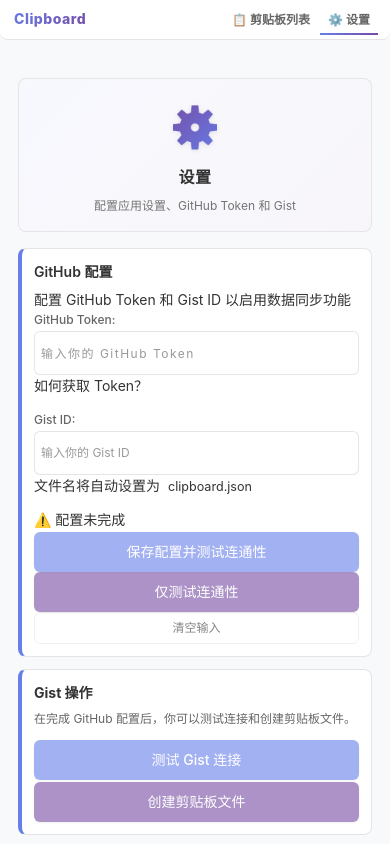
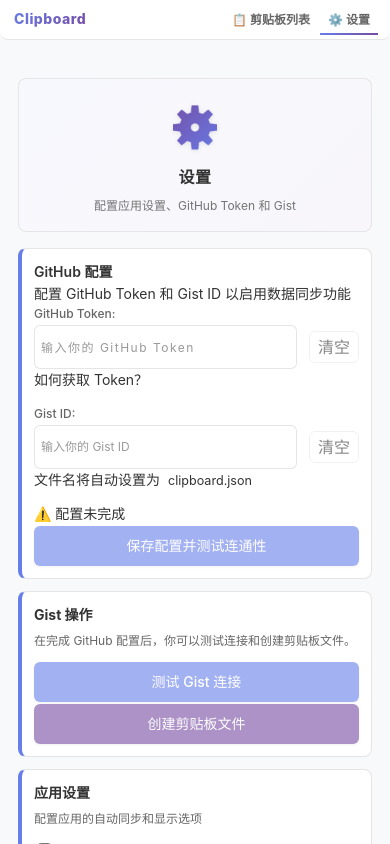
Before and after one commit to life1st/clipboard, a React (Vite) app: page /settings in a window 390 px wide. Shown: the top 844 px of the page. Built offline with nearby package versions, Linux system fonts and the light colour scheme.

Commit message:
feat: 配置流程 & 粘贴检测优化

```diff
--- a/package.json
+++ b/package.json
@@ -15,6 +15,7 @@
   },
   "dependencies": {
     "axios": "1.11.0",
+    "classnames": "2.5.1",
     "crypto-js": "4.2.0",
     "lodash-es": "4.17.21",
     "qrcode": "1.5.4",
--- a/src/components/github-config.tsx
+++ b/src/components/github-config.tsx
@@ -24,7 +24,6 @@
   const [localToken, setLocalToken] = useState('');
   const [localGistId, setLocalGistId] = useState('');
   const [loading, setLoading] = useState(false);
-  const [testing, setTesting] = useState(false);
 
   // 计算是否已配置
   const isConfigured = !!(githubToken && gistId);
@@ -46,7 +45,6 @@
 
   // 测试连通性
   const testConnection = async (token: string, gistId: string) => {
-    setTesting(true);
     try {
       // 临时设置 token 进行测试
       const originalToken = githubToken;
@@ -65,8 +63,6 @@
       const errorMessage = `连接测试失败: ${error.message}`;
       showError(errorMessage);
       return false;
-    } finally {
-      setTesting(false);
     }
   };
 
@@ -101,12 +97,6 @@
     }
   };
 
-  // 清除配置
-  const handleClearConfig = () => {
-    setLocalToken('');
-    setLocalGistId('');
-  };
-
   // 删除配置
   const handleRemoveConfig = () => {
     removeToken();
@@ -116,26 +106,32 @@
     showSuccess('配置已删除');
   };
 
-  // 仅测试连通性
-  const handleTestOnly = async () => {
-    if (!localToken.trim() || !localGistId.trim()) {
-      showError('请先输入 Token 和 Gist ID');
-      return;
-    }
-
-    await testConnection(localToken.trim(), localGistId.trim());
-  };
-
   return (
     <div className="github-config">
       <div className="config-header">
+        <div className="header-content">
           <h3>GitHub 配置</h3>
           <p className="config-description">
             配置 GitHub Token 和 Gist ID 以启用数据同步功能
           </p>
         </div>
+        {isConfigured && (
+          <div className="header-actions">
+            <Button
+              variant="danger"
+              onClick={handleRemoveConfig}
+              size="sm"
+            >
+              删除配置
+            </Button>
+          </div>
+        )}
+      </div>
 
       <div className="config-form">
+        {
+          !isConfigured && (
+            <>
             <div className="input-group">
               <label htmlFor="github-token">GitHub Token:</label>
               <Input
@@ -145,6 +141,7 @@
                 onChange={(e) => setLocalToken(e.target.value)}
                 placeholder={githubToken ? 'Token 已设置（输入新值覆盖）' : '输入你的 GitHub Token'}
                 size="md"
+                clear={true}
               />
               <div className="input-help">
                 <a
@@ -157,7 +154,6 @@
                 </a>
               </div>
             </div>
-
             <div className="input-group">
               <label htmlFor="gist-id">Gist ID:</label>
               <Input
@@ -167,6 +163,7 @@
                 onChange={(e) => setLocalGistId(e.target.value)}
                 placeholder={gistId ? 'Gist ID 已设置（输入新值覆盖）' : '输入你的 Gist ID'}
                 size="md"
+                clear={true}
               />
               <div className="input-help">
                 <span className="help-text">
@@ -174,6 +171,9 @@
                 </span>
               </div>
             </div>
+            </>
+          )
+        }
 
         <div className="config-status">
           <span className={`status ${isConfigured ? 'success' : 'warning'}`}>
@@ -181,18 +181,17 @@
           </span>
           {isConfigured && (
             <div className="config-preview">
-              <span className="token-preview">
-                Token: {githubToken.substring(0, 8)}...{githubToken.substring(githubToken.length - 4)}
-              </span>
-              <span className="gist-preview">
-                Gist: {gistId}
-              </span>
+              <p className="token-preview">
+                <span>Token:</span> <span>{githubToken.substring(0, 8)}{Array(10).fill('*').join('')}{githubToken.substring(githubToken.length - 6)}</span>
+              </p>
+              <p className="gist-preview">
+                <span>Gist:</span> <span>{gistId}</span>
+              </p>
             </div>
           )}
         </div>
 
         <div className="config-actions">
-          <div className="primary-actions">
           <Button
             variant="primary"
             onClick={handleSaveConfig}
@@ -202,38 +201,6 @@
           >
             {loading ? '保存并测试中...' : '保存配置并测试连通性'}
           </Button>
-
-            <Button
-              variant="secondary"
-              onClick={handleTestOnly}
-              loading={testing}
-              disabled={!localToken.trim() || !localGistId.trim()}
-              fullWidth
-            >
-              {testing ? '测试中...' : '仅测试连通性'}
-            </Button>
-          </div>
-
-          <div className="secondary-actions">
-            <Button
-              variant="ghost"
-              onClick={handleClearConfig}
-              disabled={!localToken.trim() && !localGistId.trim()}
-              size="sm"
-            >
-              清空输入
-            </Button>
-
-            {isConfigured && (
-              <Button
-                variant="danger"
-                onClick={handleRemoveConfig}
-                size="sm"
-              >
-                删除配置
-              </Button>
-            )}
-          </div>
         </div>
       </div>
     </div>
--- a/src/components/input.tsx
+++ b/src/components/input.tsx
@@ -1,4 +1,6 @@
 import React, { forwardRef } from 'react';
+import classNames from 'classnames';
+import Button from './button';
 
 export interface InputProps {
   type?: 'text' | 'password' | 'email' | 'number' | 'url' | 'tel';
@@ -19,6 +21,7 @@
   max?: number;
   step?: number;
   pattern?: string;
+  clear?: boolean;
 }
 
 const Input = forwardRef<HTMLInputElement, InputProps>(({
@@ -40,18 +43,40 @@
   max,
   step,
   pattern,
+  clear = false,
   ...props
 }, ref) => {
-  const inputClasses = [
+  const inputClasses = classNames(
     'input',
     `input--${size}`,
-    fullWidth ? 'input--full-width' : '',
-    disabled ? 'input--disabled' : '',
-    readOnly ? 'input--readonly' : '',
+    {
+      'input--full-width': fullWidth,
+      'input--disabled': disabled,
+      'input--readonly': readOnly
+    },
     className
-  ].filter(Boolean).join(' ');
+  );
+
+  const containerClasses = classNames(
+    'input-container',
+    {
+      'input-container--with-clear': clear
+    }
+  );
+
+  const handleClear = () => {
+    if (onChange) {
+      const event = {
+        target: { value: '' }
+      } as React.ChangeEvent<HTMLInputElement>;
+      onChange(event);
+    }
+  };
+
+  const hasValue = value && String(value).trim() !== '';
 
   return (
+    <div className={containerClasses}>
       <input
         ref={ref}
         type={type}
@@ -72,6 +97,18 @@
         pattern={pattern}
         {...props}
       />
+      {clear && (
+        <Button
+          variant="ghost"
+          size="sm"
+          onClick={handleClear}
+          disabled={disabled || !hasValue}
+          className="input-clear"
+        >
+          清空
+        </Button>
+      )}
+    </div>
   );
 });
 
--- a/src/hooks/use-app-initialization.ts
+++ b/src/hooks/use-app-initialization.ts
@@ -1,11 +1,10 @@
-import { useEffect, useRef } from 'react';
+import { useEffect } from 'react';
 import { debounce } from 'lodash-es';
 import { useClipboardStore, useSettingsStore, usePasteModalStore } from '../store';
 
 export const useAppInitialization = () => {
   const { loadFromGist, items } = useClipboardStore();
-  const { openModal } = usePasteModalStore();
-  const lastClipboardContent = useRef<string>('');
+  const { openModal, lastClipboardContent, setLastClipboardContent } = usePasteModalStore();
 
   // 使用 useCallback 和 debounce 来避免重复触发
   const throttledHandleFocus = debounce(async () => {
@@ -21,11 +20,11 @@
      if (navigator.clipboard && navigator.clipboard.readText) {
        try {
          const content = await navigator.clipboard.readText()
-         if (content && content !== lastClipboardContent.current) {
+         if (content && content !== lastClipboardContent) {
            // 检查是否与列表中的内容重复
            const isDuplicate = items.some(item => item.content === content);
            if (!isDuplicate) {
-             lastClipboardContent.current = content;
+             setLastClipboardContent(content);
              openModal(content);
            }
          }
--- a/src/pages/settings.tsx
+++ b/src/pages/settings.tsx
@@ -50,9 +50,9 @@
     try {
       const gist = await getGist(gistId);
       showSuccess('Gist 连接成功！');
-      setResult(`Gist 连接成功！\n${JSON.stringify(gist, null, 2)}`);
+      setResult(`✅ Gist 连接成功！\n${JSON.stringify(gist, null, 2)}`);
     } catch (error: any) {
-      const errorMessage = `Gist 连接失败: ${error.message}`;
+      const errorMessage = `❌ Gist 连接失败: ${error.message}`;
       showError(errorMessage);
       setResult(errorMessage);
       setError(errorMessage);
--- a/src/store/paste-modal-store.ts
+++ b/src/store/paste-modal-store.ts
@@ -1,21 +1,27 @@
 import { create } from 'zustand';
+import { persist } from 'zustand/middleware';
 
 interface PasteModalState {
   // 状态
   isOpen: boolean;
   content: string;
+  lastClipboardContent: string; // 上次检测到的剪贴板内容
 
   // Actions
   openModal: (content?: string) => void;
   closeModal: () => void;
   setContent: (content: string) => void;
+  setLastClipboardContent: (content: string) => void;
   reset: () => void;
 }
 
-export const usePasteModalStore = create<PasteModalState>((set) => ({
+export const usePasteModalStore = create<PasteModalState>()(
+  persist(
+    (set) => ({
       // 初始状态
       isOpen: false,
       content: '',
+      lastClipboardContent: '',
 
       // Actions
       openModal: (content = '') => {
@@ -36,10 +42,26 @@
         set({ content });
       },
 
+      setLastClipboardContent: (content: string) => {
+        set({ lastClipboardContent: content });
+      },
+
       reset: () => {
         set({
           isOpen: false,
-      content: ''
+          content: '',
+          lastClipboardContent: ''
         });
       }
-}));
+    }),
+    {
+      name: 'paste-modal-storage',
+      version: 1,
+      partialize: state => {
+        // 只持久化 lastClipboardContent，不持久化 isOpen 和 content
+        const { isOpen, content, ...rest } = state;
+        return rest;
+      }
+    }
+  )
+);
--- a/src/styles/components/_github-config.scss
+++ b/src/styles/components/_github-config.scss
@@ -5,7 +5,13 @@
   border: 1px solid var(--border-color);
 
   .config-header {
+    display: flex;
+    justify-content: space-between;
+    align-items: flex-start;
     margin-bottom: var(--spacing-lg);
+
+    .header-content {
+      flex: 1;
 
       h3 {
         margin: 0 0 var(--spacing-sm) 0;
@@ -22,6 +28,11 @@
       }
     }
 
+    .header-actions {
+      margin-left: var(--spacing-md);
+    }
+  }
+
   .config-form {
     .input-group {
       margin-bottom: var(--spacing-md);
@@ -33,6 +44,8 @@
         font-weight: 500;
         font-size: var(--font-size-sm);
       }
+
+
 
       .input-help {
         margin-top: var(--spacing-xs);
@@ -111,23 +124,9 @@
     }
 
     .config-actions {
-      .primary-actions {
       display: flex;
       flex-direction: column;
       gap: var(--spacing-sm);
-        margin-bottom: var(--spacing-md);
-      }
-
-      .secondary-actions {
-        display: flex;
-        gap: var(--spacing-sm);
-        justify-content: center;
-
-        .button {
-          flex: 1;
-          max-width: 120px;
-        }
-      }
     }
   }
 }
@@ -137,16 +136,15 @@
   .github-config {
     padding: var(--spacing-md);
 
-    .config-form {
-      .config-actions {
-        .secondary-actions {
+    .config-header {
       flex-direction: column;
+      gap: var(--spacing-sm);
 
-          .button {
-            max-width: none;
+      .header-actions {
+        margin-left: 0;
+        align-self: flex-end;
       }
     }
+
   }
 }
-  }
-}
--- a/src/styles/components/_input.scss
+++ b/src/styles/components/_input.scss
@@ -185,6 +185,23 @@
   }
 }
 
+// 输入框容器样式
+.input-container {
+  display: flex;
+  align-items: center;
+  gap: 8px;
+  width: 100%;
+
+  .input {
+    flex: 1;
+  }
+}
+
+// 清空按钮样式
+.input-clear {
+  flex-shrink: 0;
+}
+
 // 响应式设计
 @media (max-width: 640px) {
   .input {
@@ -200,4 +217,14 @@
       @include input-size('lg', true);
     }
   }
+
+  .input-container {
+    gap: 12px;
+  }
+
+  .input-clear {
+    min-width: 32px;
+    height: 32px;
+    font-size: 16px;
+  }
 }
```
Lines whose indentation alone changed are shown as unchanged.
